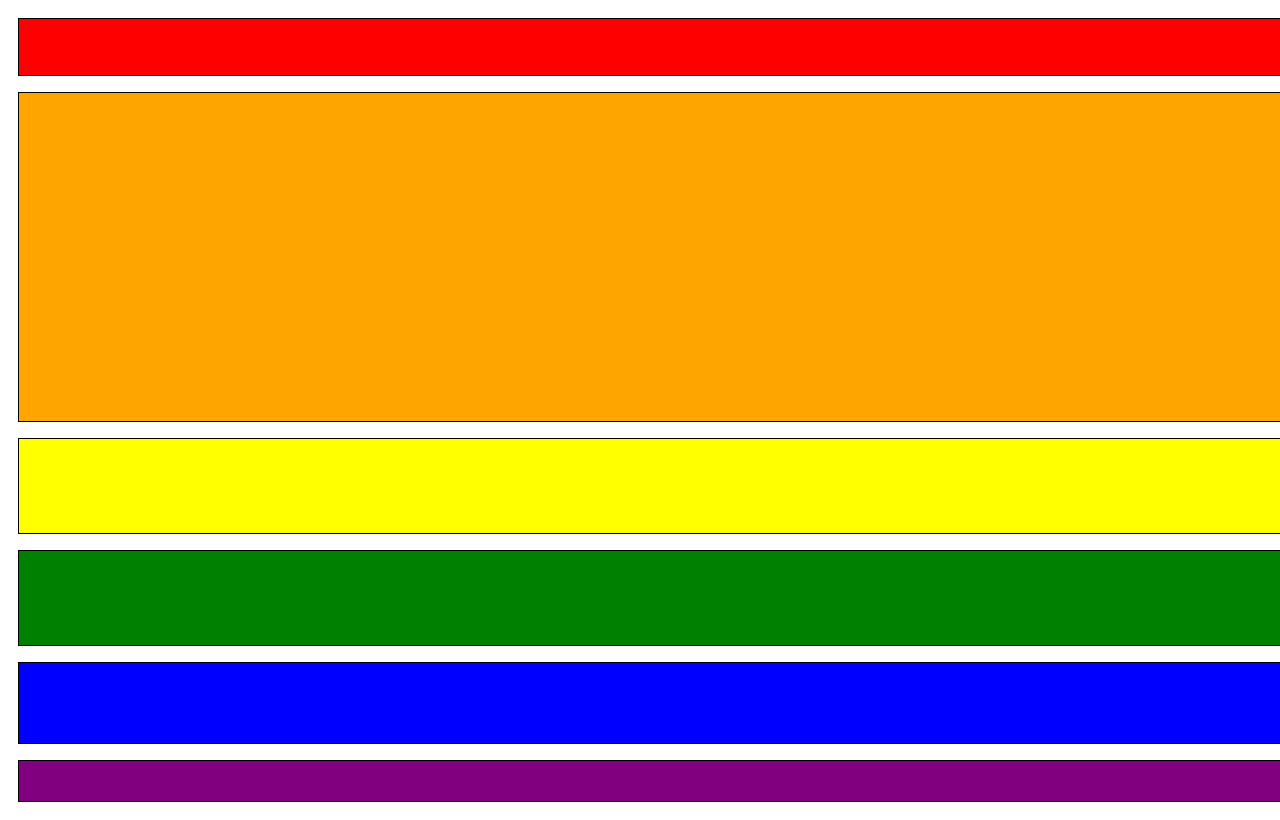
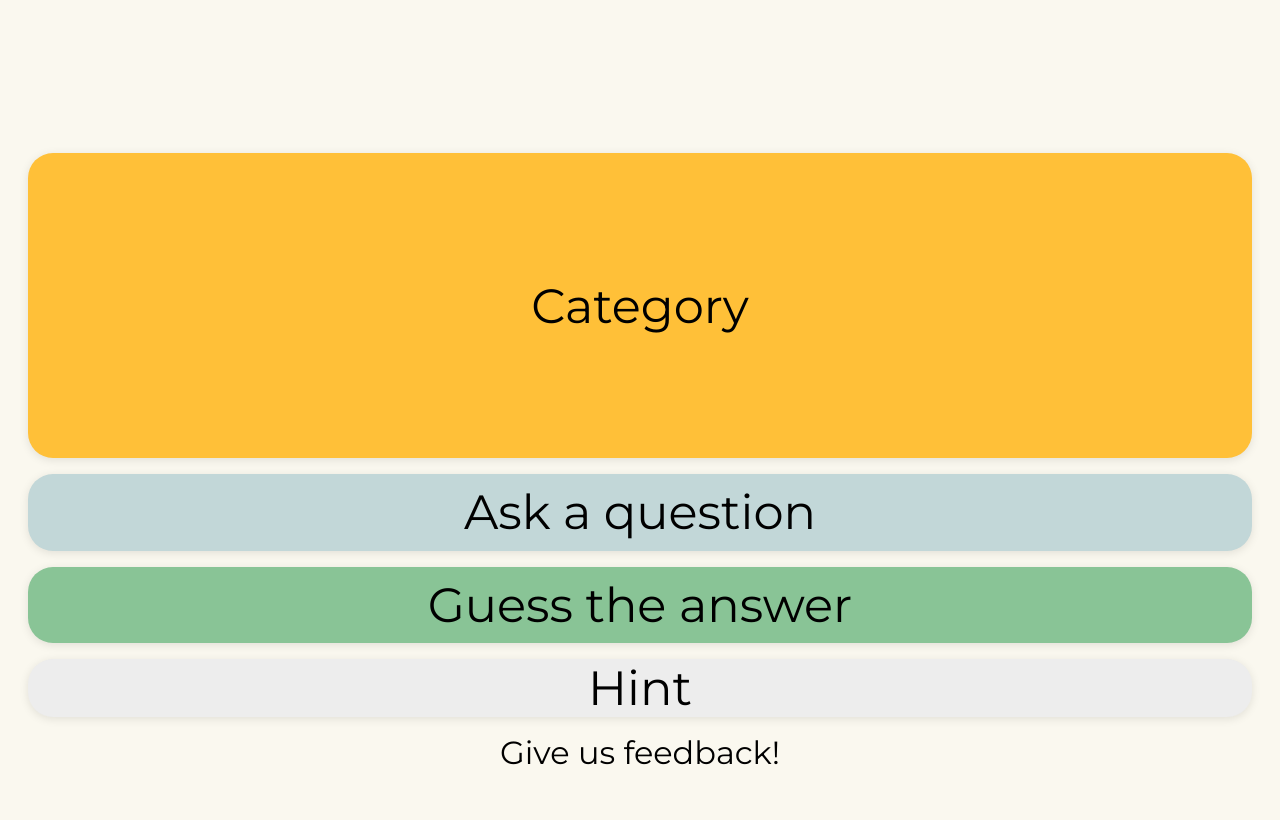
Before and after one commit to morganiverson/153-front-end, a plain HTML site: page index.html in a window 1280 px wide. Drawn offline with Linux system fonts and the light colour scheme.

Commit message:
introduced colors, drop shadow

```diff
--- a/index.html
+++ b/index.html
@@ -1,83 +1,43 @@
 <html>
-    <style>
-        #cont-parent {
-            display:flex;
+    <head>
+        <link href = "styles/index.css" rel = "stylesheet">
+        <script src="scripts/open-gameplay-container.js"></script>
+    </head>
+    <body>
+        <div id = "cont-parent">
+            <div id = "cont-header"></div>
 
-            flex:15;
-            flex-direction: column;
-            justify-content: center;
-            align-items: stretch;
+            <div id = "cont-gameplay">
 
-            width:100%;
-            height:100%;
+                <div class = "card-gameplay card" id = "cont-category">
+                    <div class = "card-label" root-cont = "cont-category">Category</div>
+                </div>
 
-            margin: 0;
-            padding: 10px;
+                <div class = "card-gameplay card" id = "cont-questions">
+                    <div class = "card-label" root-cont = "cont-questions">Ask a question</div>
+                </div>
+
+                <div class = "card-gameplay card" id = "cont-guess">
+                    <div class = "card-label" root-cont = "cont-guess">Guess the answer</div>
+                </div>
+
+            </div>
 
 
-            align-content: space-evenly;
-            gap: 2vh;
-        }
+            <div id = "cont-footer">
 
-        #cont-header {
-            /* display: flex; */
-            /* flex: .5; */
-            height: 7vh;
-            background-color: red;
-            border: 1px solid black;
-        }
+                <div class = "card" id = "cont-hint">
+                    <div class = "card-label">Hint</div>
+                </div>
 
-        #cont-category {            display: flex;
-            background-color: orange;
-            border: 1px solid black;
-        }
+                <div class = "card-feedback" id = "cont-feedback">
+                    <div class = "card-label-feedback">Give us feedback!</div>
+                </div>
 
-        #cont-questions {
-            display: flex;
+            </div>
 
-            background-color: yellow;
-            border: 1px solid black;
-        }
+        </div>
 
-        #cont-guess {
-            display: flex;
-            background-color: green;
-            border: 1px solid black;
-        }
-
-        #cont-hint {
-            display: block;
-            height: 10vh;
-            background-color: blue;
-            border: 1px solid black;
-
-        }
-
-        #cont-feedback {
-            display: block;
-            height: 5vh;
-            background-color: purple;
-            border: 1px solid black;
-        }
-        .cont-gameplay {
-            flex: 2;
-            transition: flex 1s;
-            transition-timing-function: ease;
-        }
-
-
-
-
-    </style>
-    <script src="scripts/open-gameplay-container.js"></script>
-    <body>
-        <div id = "cont-parent">
-            <div  id = "cont-header"></div>
-            <div class = "cont-gameplay" id = "cont-category"></div>
-            <div class = "cont-gameplay" id = "cont-questions"></div>
-            <div class = "cont-gameplay" id = "cont-guess"></div>
-            <div id = "cont-hint"></div>
-            <div id = "cont-feedback"></div>
         </div>
     </body>
 
--- a/scripts/open-gameplay-container.js
+++ b/scripts/open-gameplay-container.js
@@ -1,10 +1,15 @@
 var open_gameplay_cont_id = "cont-category";
-var gameplay_cont_class = "cont-gameplay";
+var gameplay_cont_class = "card-gameplay";
 var gameplay_conts = document.getElementsByClassName(gameplay_cont_class);
 const OPEN_ATTRIBUTE = "open";
 const styles = `
 [open] {
-    flex: 7;
+    flex: 12;
+}
+
+.card-gameplay {
+    transition: flex 1s;
+    transition-timing-function: ease;
 }
 `
 
@@ -18,30 +23,51 @@ window.onload = () => {
 
     Array.prototype.forEach.call(gameplay_conts, (e) => {
         e.addEventListener("click", (e) => {
-            console.log(e.srcElement.id);
-            openGamePlayContainer(e.srcElement.id);
+            let gameplay_card_id = e.srcElement.id;
+            if(nullOrEmpty(gameplay_card_id)) {
+                console.error("Source Element ID is Null")
+                gameplay_card_id = getParentGamePlayCard(e.srcElement);
+                if(nullOrEmpty(gameplay_card_id)) return;
+            }
+            if(gameplay_card_id == open_gameplay_cont_id) return;
+            openGamePlayContainer(gameplay_card_id);
         })
     });
 }
 
 function openGamePlayContainer(source_element_id) {
-    if(source_element_id == open_gameplay_cont_id) return;
     removeAttribute(open_gameplay_cont_id, OPEN_ATTRIBUTE);
     addAttribute(source_element_id, OPEN_ATTRIBUTE);
 }
 
 function addAttribute(element_id, attribute) {
-    console.log("Opening []", element_id);
-    console.log(document.getElementById(element_id));
+    // console.log("Opening []", element_id);
     document.getElementById(element_id).setAttribute(attribute, "");
     open_gameplay_cont_id = element_id;
-    console.log("New Gameplay Container: []", element_id);
+    console.log("New Gameplay Container: [" + element_id + "]", document.getElementById(element_id));
 
 }
 
 function removeAttribute(element_id, attribute) {
     let element_to_close = document.getElementById(element_id);
     if(element_to_close.getAttribute(OPEN_ATTRIBUTE) == null) return;
-    console.log("Closing []", element_id);
+    // console.log("Closing []", element_id);
     document.getElementById(element_id).removeAttribute(attribute);
 }
+
+function nullOrEmpty(value) {
+    return (value == null || value == "");
+}
+
+
+function getParentGamePlayCard(child_element) {
+    // console.log("Looking for gameplay card...")
+    let node = child_element.parentNode;
+    while (node) {
+        if (node.classList.contains(gameplay_cont_class)) {
+            return node.id;
+        }
+        node = node.parentNode;
+    }
+    return null;
+};
--- /dev/null
+++ b/styles/index.css
@@ -0,0 +1,133 @@
+
+@import url('https://unpkg.com/css.gg@2.0.0/icons/css/arrow-right.css');
+@import url('https://unpkg.com/css.gg@2.0.0/icons/css/bulb.css');
+@import url('https://fonts.googleapis.com/css2?family=Montserrat:wght@100;200;300;400&family=Roboto&display=swap');
+:root{
+    --main-green: #89C496;
+    --main-blue: #C2D7D8;
+    --main-yellow: #FFC038;
+    --main-grey: #ededed;
+
+    --header-height: 15vh;
+    --hint-height: 10vh;
+    --feedback-height: 5vh;
+
+    --gameplay-cont-height: 80vh;
+}
+
+body {
+    background-color: #FAF8EF;
+    font-family: 'Montserrat';font-size: 22px;
+}
+
+.card-gameplay {
+    flex: 3;
+    transition: flex 1s;
+    transition-timing-function: ease;
+
+    /* border: 1px solid black; */
+}
+
+.card {
+    box-shadow: 0px 2px 10px rgba(0, 0, 0, .1);
+    border-radius: 25px;
+
+    align-items: center;
+    justify-content: center;
+}
+
+.card-label {
+    font-size: 6vmin;
+}
+
+#cont-category {
+    display: flex;
+    background-color: var(--main-yellow);
+    /* flex: 3; */
+}
+
+#cont-questions {
+    display: flex;
+    background-color: var(--main-blue);
+}
+
+#cont-guess {
+    display: flex;
+    background-color: var(--main-green);
+}
+
+
+#cont-hint {
+    display: flex;
+    flex:2;
+    /* height: var(--hint-height); */
+    background-color: var(--main-grey);
+}
+
+#cont-feedback {
+    display: flex;
+    flex:1;
+    /* height: var(--feedback-height); */
+    background-color: transparent;
+}
+.card-label-feedback {
+    font-size: 4vmin;
+}
+.card-feedback {
+    align-items: center;
+    justify-content: center;
+}
+
+
+/* CONTAINERS */
+#cont-parent {
+    display:flex;
+
+    flex: 25;
+    flex-direction: column;
+    justify-content: center;
+    align-items: stretch;
+
+    height: 100%;
+
+    box-sizing: border-box;
+    margin: 0;
+    padding: 20px;
+
+
+    align-content: space-around;
+    gap: 2vh;
+}
+
+#cont-gameplay {
+    display:flex;
+
+    flex: 18;
+    flex-direction: column;
+    justify-content: center;
+    align-items: stretch;
+
+    height: var(--gameplay-cont-height);
+
+    box-sizing: border-box;
+    margin: 0;
+    padding: 0;
+
+    align-content: space-around;
+    gap: 2vh;
+}
+
+#cont-header {
+    display: flex;
+    flex: 4;
+    height: var(--header-height);
+    /* background-color: rgba(0, 0, 0, .1); */
+}
+
+#cont-footer {
+    height: 15vh;
+    display: flex;
+    flex: 3;
+    gap: 2vh;
+    flex-direction: column;
+}
```
